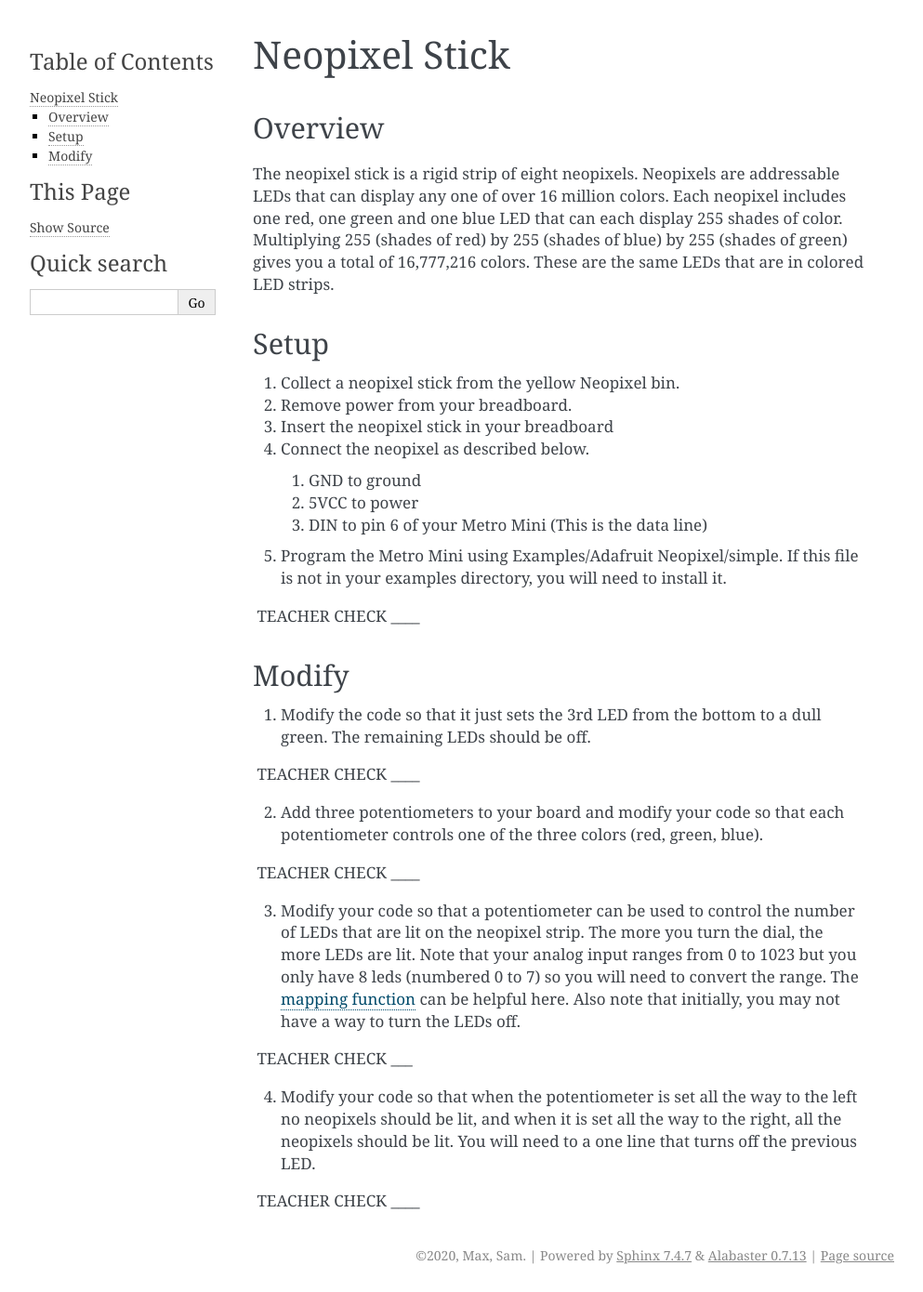
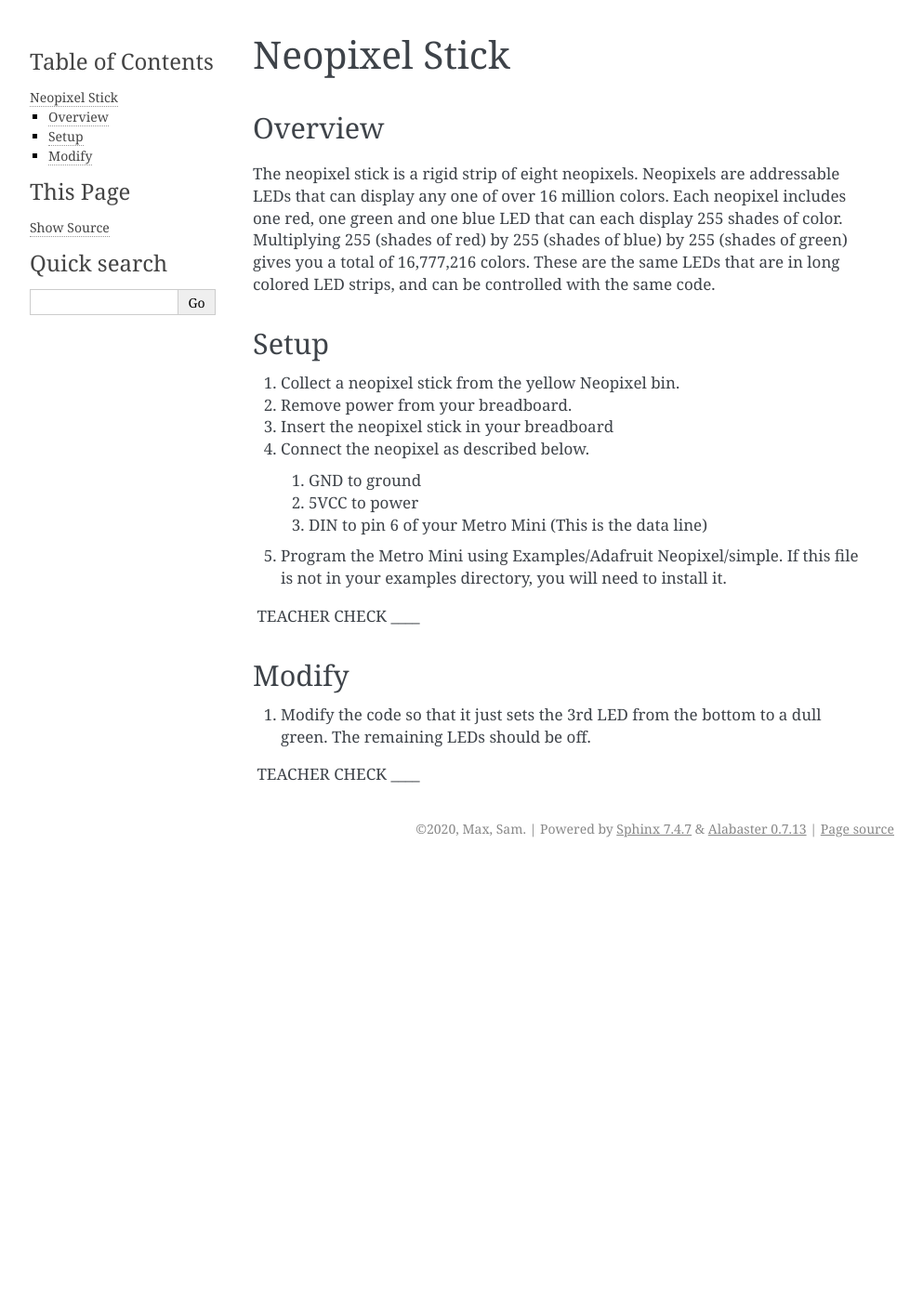
Before and after one commit to maxtkc/mvths-wiki, a Sphinx documentation site: the page built from docs/037-neopixel-stick.rst, in a window 1280 px wide. Shown: the whole page at 93% size, without its empty margins (148-1141 px from the left). Built offline with Sphinx 7.4.7, drawn with Linux system fonts in a browser that asks for light colours; pages that are not in the unit, such as notebooks, are missing from menus; after the commit the page ends 931 px from its top, so only the background shows below that.

Commit message:
Update 037-neopixel-stick.rst

```diff
--- a/docs/037-neopixel-stick.rst
+++ b/docs/037-neopixel-stick.rst
@@ -6,7 +6,8 @@ Overview
 
 The neopixel stick is a rigid strip of eight neopixels. Neopixels are addressable LEDs that can display any one of over 16 million colors.
 Each neopixel includes one red, one green and one blue LED that can each display 255 shades of color. Multiplying 255 (shades of red) by 255
-(shades of blue) by 255 (shades of green) gives you a total of 16,777,216 colors. These are the same LEDs that are in colored LED strips.
+(shades of blue) by 255 (shades of green) gives you a total of 16,777,216 colors. These are the same LEDs that are in long colored LED strips, and can be
+controlled with the same code.
 
 Setup
 -----
@@ -33,27 +34,3 @@ Modify
    dull green. The remaining LEDs should be off.
 
  TEACHER CHECK \_\_\_\_
-
-2. Add three potentiometers to your board and modify your code so that
-   each potentiometer controls one of the three colors (red, green,
-   blue).
-
- TEACHER CHECK \_\_\_\_
-
-3. Modify your code so that a potentiometer can be used to control the
-   number of LEDs that are lit on the neopixel strip. The more you turn
-   the dial, the more LEDs are lit. Note that your analog input ranges
-   from 0 to 1023 but you only have 8 leds (numbered 0 to 7) so you will
-   need to convert the range. The `mapping
-   function <https://www.google.com/url?q=https://docs.google.com/document/d/1BmZbXzxnD2j17QToSZ9jeZmnP7burwfksfQq2v4zu-Y/edit%23heading%3Dh.w4r79820c3cs&sa=D&ust=1587613173999000>`__ can
-   be helpful here. Also note that initially, you may not have a way to
-   turn the LEDs off.
-
- TEACHER CHECK \_\_\_
-
-4. Modify your code so that when the potentiometer is set all the way to
-   the left no neopixels should be lit, and when it is set all the way
-   to the right, all the neopixels should be lit. You will need to a one
-   line that turns off the previous LED.
-
- TEACHER CHECK \_\_\_\_
```
